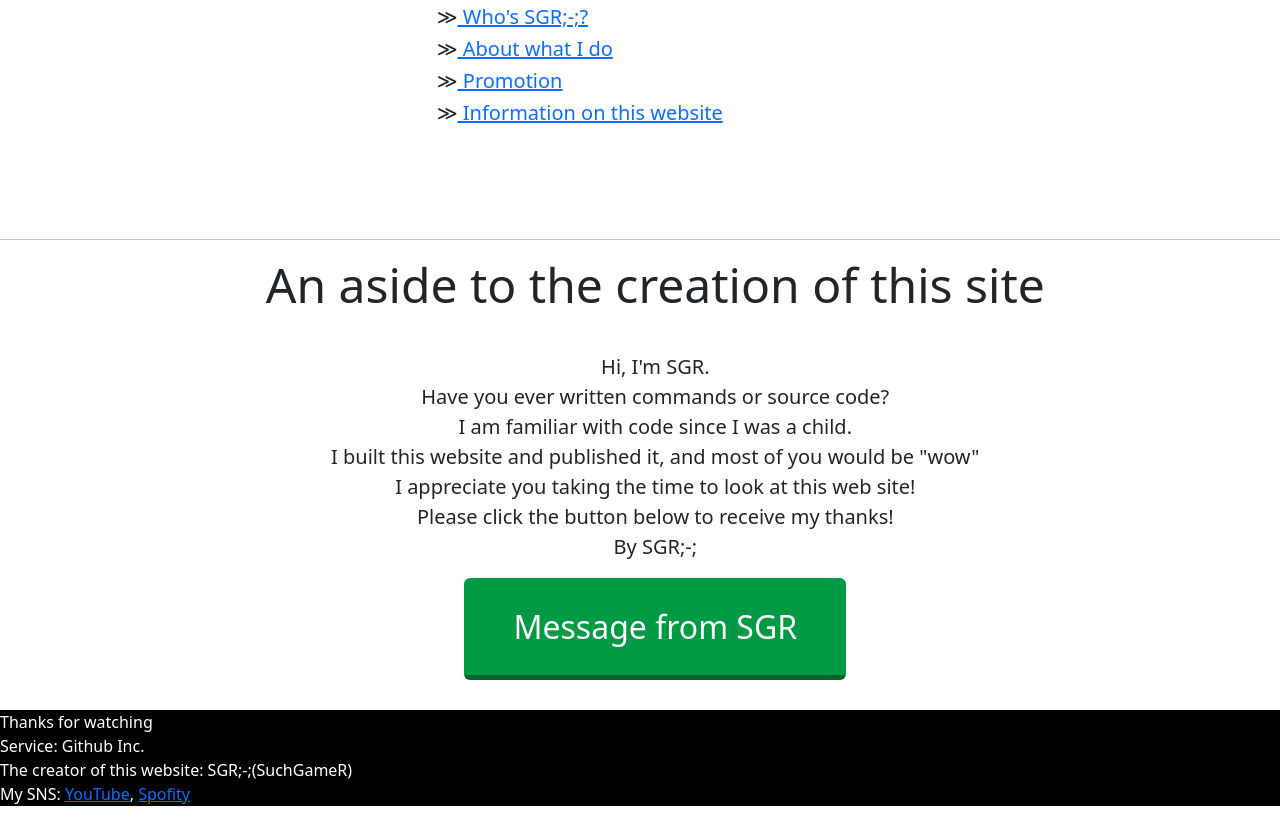
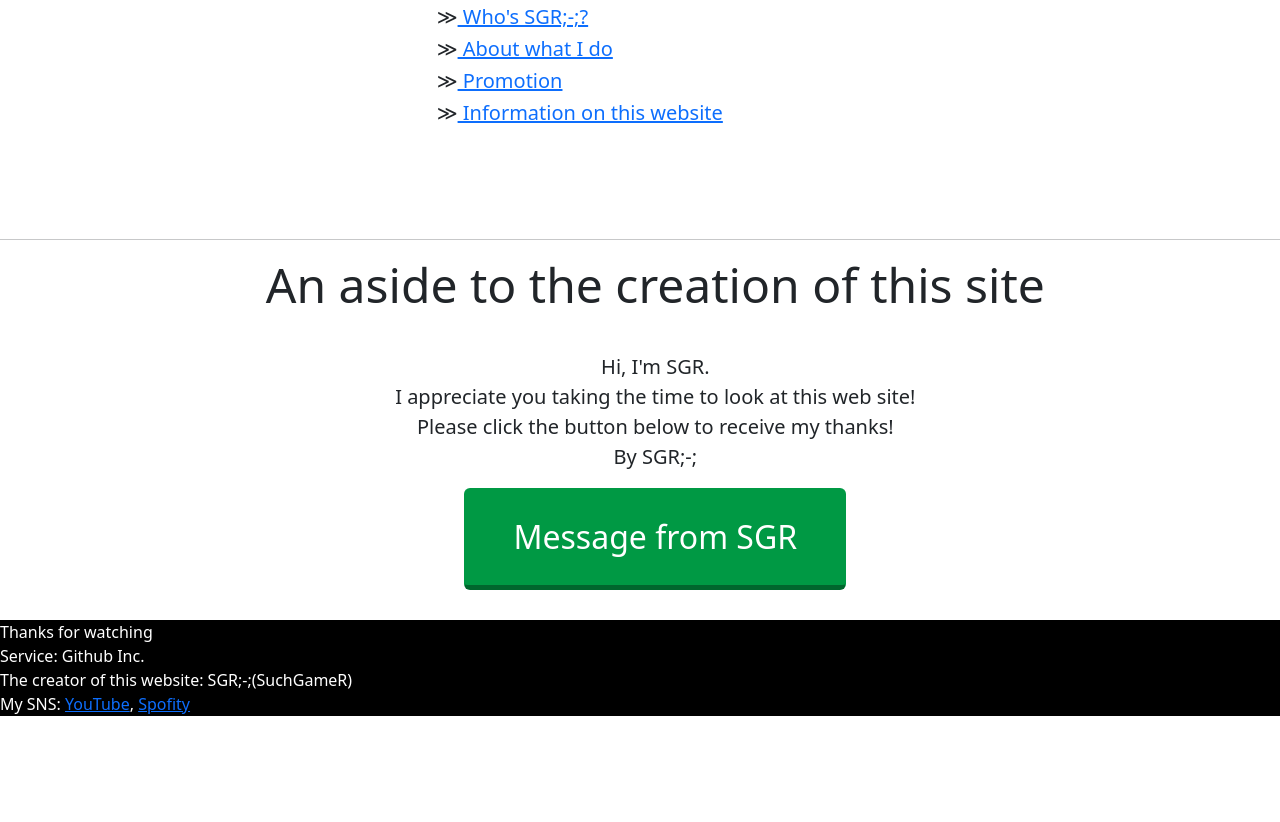
Before and after one commit to SuchGameR/home, a plain HTML site: page index.html in a window 1280 px wide. Shown: the part 1169-1991 px from the top of the page. After the commit the page ends 1901 px from the top, so only its background shows below. Drawn offline with nearby package versions, Linux system fonts and the light colour scheme.

Commit message:
Update index.html

```diff
--- a/index.html
+++ b/index.html
@@ -52,7 +52,7 @@
             <div>
                 <h3>An aside to the creation of this site</h3>
                 <br>
-                <p class="center-p">Hi, I'm SGR.<br>Have you ever written commands or source code?<br>I am familiar with code since I was a child.<br>I built this website and published it, and most of you would be "wow"
+                <p class="center-p">Hi, I'm SGR.
                     <br>I appreciate you taking the time to look at this web site!
                     <br>Please click the button below to receive my thanks!
                     <br>By SGR;-;
```
